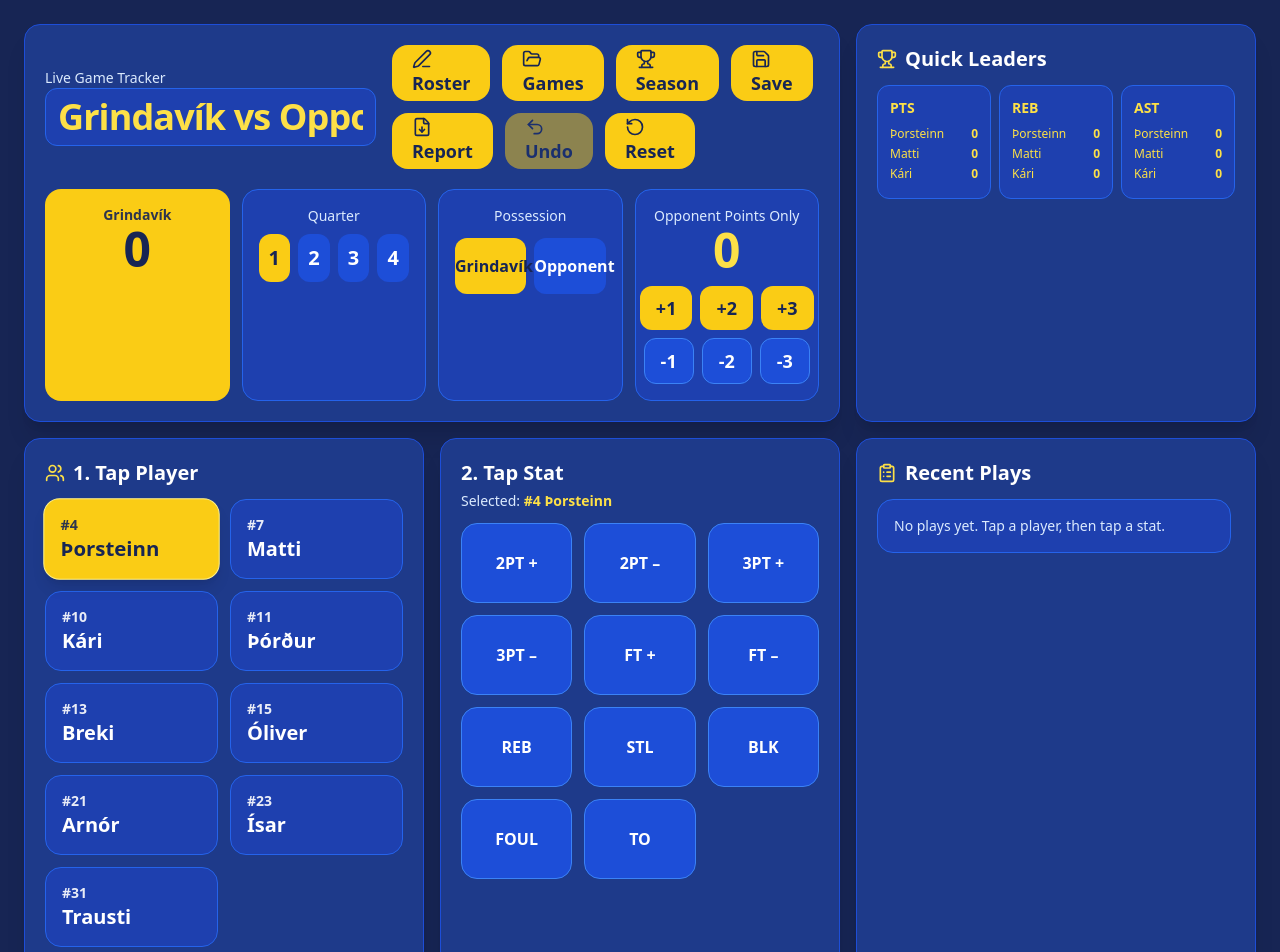
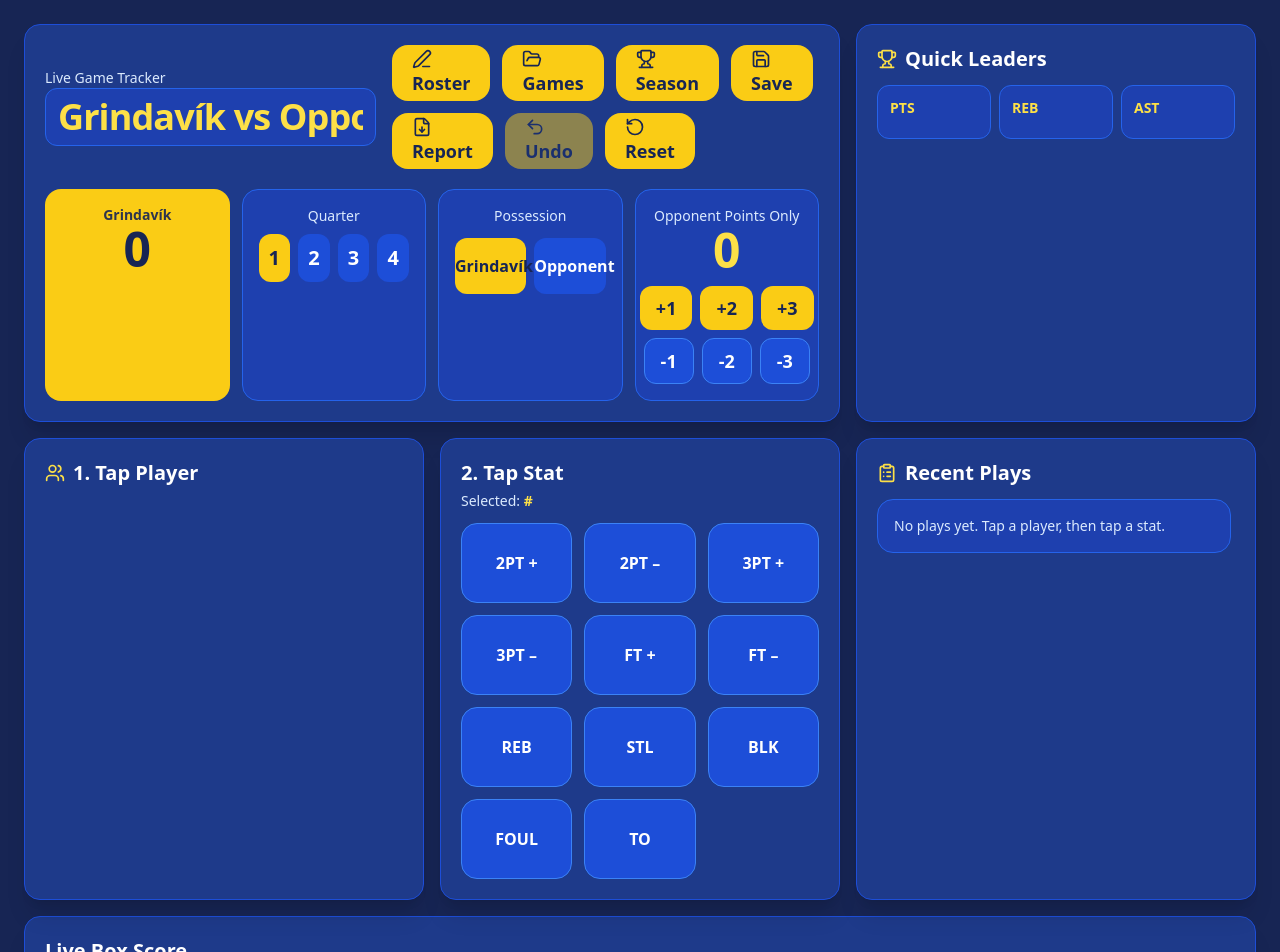
Before and after one commit to jonnyboy-coder/Basket-Stat, a React (Vite) app: page / in a window 1280 px wide. Shown: the top 952 px of the page. Built offline with nearby package versions, Linux system fonts and the light colour scheme.

Commit message:
empty roster start

```diff
--- a/src/App.jsx
+++ b/src/App.jsx
@@ -11,17 +11,7 @@ import {
   FileDown,
 } from "lucide-react";
 
-const initialPlayers = [
-  { id: 4, number: 4, name: "Þorsteinn" },
-  { id: 7, number: 7, name: "Matti" },
-  { id: 10, number: 10, name: "Kári" },
-  { id: 11, number: 11, name: "Þórður" },
-  { id: 13, number: 13, name: "Breki" },
-  { id: 15, number: 15, name: "Óliver" },
-  { id: 21, number: 21, name: "Arnór" },
-  { id: 23, number: 23, name: "Ísar" },
-  { id: 31, number: 31, name: "Trausti" },
-];
+const initialPlayers = [];
 
 const emptyLine = {
   pts: 0,
@@ -300,7 +290,7 @@ if (typeof window !== "undefined") {
 export default function FylkirLiveStatsPrototype() {
   const [players, setPlayers] = useState(initialPlayers);
   const [teamName] = useState("Grindavík");
-  const [selectedPlayerId, setSelectedPlayerId] = useState(initialPlayers[0].id);
+  const [selectedPlayerId, setSelectedPlayerId] = useState(null);
   const [events, setEvents] = useState([]);
   const [quarter, setQuarter] = useState(1);
   const [opponentScore, setOpponentScore] = useState(0);
```
